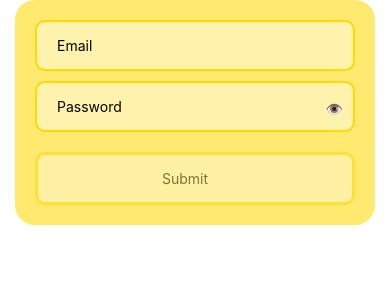
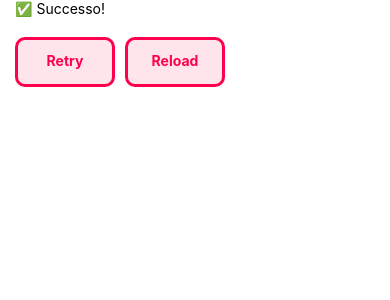
Before and after one commit to gaia-giachero/reactNative-MyApp, a React Native app: screen / in a window 390 px wide. Shown: the top 300 px of the page. Built offline with nearby package versions, Linux system fonts and the light colour scheme.

Commit message:
lab10: use useEffect to set the state after n seconds

```diff
--- a/App.tsx
+++ b/App.tsx
@@ -1,4 +1,4 @@
-import Lab from './livecode/L09/App'
+import Lab from './livecode/L10/App'
 
 export default function App(){
     return(
--- /dev/null
+++ b/livecode/L10/App.tsx
@@ -0,0 +1,60 @@
+import React from "react";
+import { StyleSheet, ScrollView, Text, Pressable, View } from "react-native";
+import { SafeAreaProvider, SafeAreaView } from "react-native-safe-area-context";
+
+export default function App() {
+  const [status, setStatus] = React.useState("loading");
+
+  function load(fail: boolean = false) {
+    setStatus("loading");
+    const id = setTimeout(() => {
+      setStatus(fail ? "error" : "success");
+    }, 1000);
+    return () => clearTimeout(id);
+  }
+
+  React.useEffect(() => {
+    return load(false);
+  }, []);
+
+  return (
+    <SafeAreaProvider>
+      <SafeAreaView style={styles.container}>
+        <ScrollView>
+          {status === "loading" && <Text>Caricamento...</Text>}
+          {status === "success" && <Text>✅ Successo!</Text>}
+          {status === "error" && <Text>❌ Errore!</Text>}
+
+          <View style={styles.row}>
+            <Pressable onPress={() => load(true)} style={styles.btn}>
+              <Text style={styles.btnTxt}>Retry</Text>
+            </Pressable>
+            <Pressable onPress={() => load(false)} style={styles.btn}>
+              <Text style={styles.btnTxt}>Reload</Text>
+            </Pressable>
+          </View>
+        </ScrollView>
+      </SafeAreaView>
+    </SafeAreaProvider>
+  );
+}
+
+const styles = StyleSheet.create({
+  container: { marginHorizontal: 15 },
+  row: { flexDirection: "row", gap: 10, marginTop: 20 },
+  btn: {
+    width: 100,
+    height: 50,
+    paddingVertical: 12,
+    paddingHorizontal: 20,
+    borderWidth: 3,
+    borderRadius: 10,
+    borderColor: "#ff004c",
+    backgroundColor: "#ffe4ec",
+  },
+  btnTxt: {
+    textAlign: "center",
+    color: "#ff004c",
+    fontWeight: "bold",
+  },
+});
```
